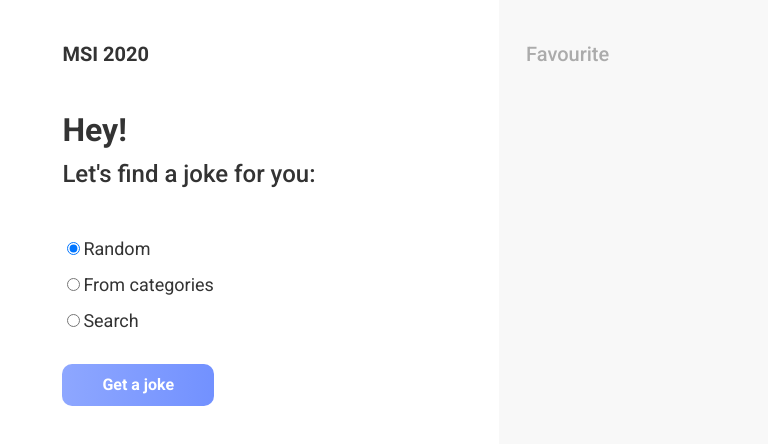
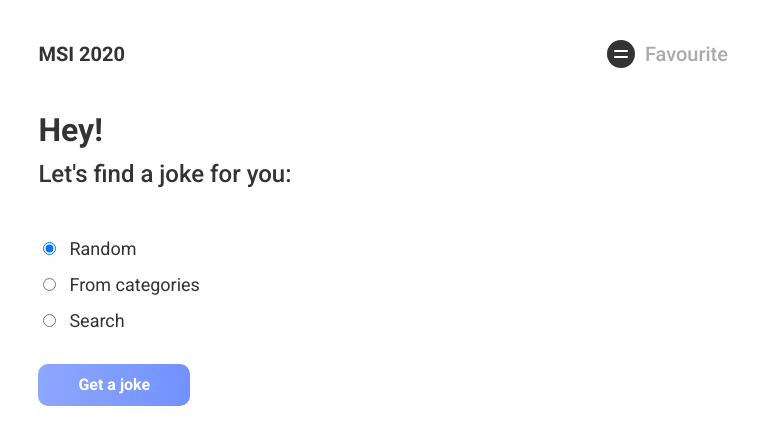
Before and after one commit to GigaGeekKPI/ChuckNorris-app, a React (Create React App) app: page / in a window 768 px wide. Shown: the top 444 px of the page. Built offline with nearby package versions, Linux system fonts and the light colour scheme.

Commit message:
UPDATE: added buuuurger meny

```diff
--- a/public/index.html
+++ b/public/index.html
@@ -22,7 +22,7 @@
       work correctly both with client-side routing and a non-root public URL.
       Learn how to configure a non-root public URL by running `npm run build`.
     -->
-  <title>React App</title>
+  <title>Chuck Norris jokes</title>
   <link href="https://fonts.googleapis.com/css2?family=Roboto:ital,wght@0,400;0,500;0,700;0,900;1,400;1,500;1,700;1,900&display=swap" rel="stylesheet">
   <link href="https://fonts.googleapis.com/icon?family=Material+Icons" rel="stylesheet">
 </head>
--- a/src/App.css
+++ b/src/App.css
@@ -3,7 +3,9 @@
 }
 
 html, body, .App, .App+div {
-  height: 100%
+  min-height: 100vh;
+  height: 100%;
+  position: relative;
 }
 
 .App {
@@ -15,7 +17,7 @@ html, body, .App, .App+div {
   padding-top: 40px;
 }
 
-.aside-container {
+.aside-container, .hidden-aside-container {
   width: 35%;
   background: #F8F8F8;
   padding-top: 40px;
@@ -84,6 +86,10 @@ h1 {
   font-size: 18px;
   line-height: 26px;
   margin-bottom: 10px;
+}
+
+.radio-container span {
+  margin-left: 10px;
 }
 
 .Category {
@@ -249,7 +255,7 @@ input::placeholder {
   color: #333;
 }
 
-.aside-container .joke-container {
+.aside-container .joke-container, .hidden-aside-container .joke-container {
   background: #FFFFFF;
   border: 1px solid #F8F8F8;
   box-sizing: border-box;
@@ -257,3 +263,67 @@ input::placeholder {
   border-radius: 10px;
   padding: 20px;
 }
+
+.aside-container .joke-container label, .hidden-aside-container .joke-container label {
+  display: none;
+}
+
+.hidden-aside-container {
+  display: none;
+}
+
+.burger {
+  margin-top: 40px;
+  display: none;
+  cursor: pointer;
+  position: absolute;
+
+  right: 0;
+}
+
+.burger h2 {
+  font-family: Roboto;
+  font-style: normal;
+  font-weight: 500;
+  font-size: 20px;
+  line-height: 28px;
+  color: #ABABAB;
+  margin: 0 40px 0 10px;
+}
+
+@media (max-width: 768px) and (min-width: 481px) {
+  .burger {
+    display: flex;
+    flex-direction: row-reverse;
+    align-items: flex-start;
+    height: 25px;
+    z-index: 2;
+  }
+  .aside-container {
+    display: none;
+  }
+  .hidden-aside-container {
+    padding-top: 60px;
+    display: block;
+    position: absolute;
+    width: 60%;
+    height: 100%;
+    right: 0;
+    z-index: 1;
+  }
+
+  .dark-side {
+    position: fixed;
+    height: 100vh;
+    width: 100vw;
+    background-color: rgba(0, 0, 0, 0.3);
+    z-index: 0;
+  }
+
+  .main-container {
+    width: 100%;
+  }
+  .main-header, main {
+    width: 90%;
+  }
+}
--- a/src/App.js
+++ b/src/App.js
@@ -2,6 +2,7 @@ import React from 'react';
 import Greeting from './components/Greeting.js';
 import ChooseForm from './components/ChooseForm.js';
 import JokeList from './components/JokeList.js';
+import Burger from './components/Burger.js'
 import './App.css';
 
 // localStorage.removeItem('favourite');
@@ -11,12 +12,14 @@ class App extends React.Component {
     this.state = {
       jokes: [],
       favourite: JSON.parse(localStorage.getItem('favourite') || '[]'),
-      tick: false
+      tick: false,
+      hidden: false
     }
 
     this.addJoke = this.addJoke.bind(this);
     this.addFavourite = this.addFavourite.bind(this);
     this.removeFavourite = this.removeFavourite.bind(this);
+    this.toggle = this.toggle.bind(this);
   }
 
   addJoke(item) {
@@ -30,17 +33,21 @@ class App extends React.Component {
   addFavourite(item) {
     const favourite = this.state.favourite;
     favourite.unshift(item);
-    console.table(this.state.favourite);
     localStorage.setItem('favourite', JSON.stringify(favourite));
     this.setState({
       tick: !this.state.tick
     })
   }
 
+  toggle() {
+    this.setState({
+      hidden: !this.state.hidden
+    });
+  }
+
   removeFavourite(item) {
     const favourite = this.state.favourite;
     const itemIndex = favourite.indexOf(item);
-    console.log(itemIndex);
     favourite.splice(itemIndex, 1);
     localStorage.setItem('favourite', JSON.stringify(favourite));
     this.setState({
@@ -49,6 +56,16 @@ class App extends React.Component {
   }
 
   render() {
+    let aside;
+    let darkSide;
+    if (this.state.hidden) {
+      darkSide = <div className='dark-side' />
+      aside = <div className='hidden-aside-container'>
+        <aside className='Favourite'>
+          <JokeList jokes={this.state.favourite} style={{ color: 'green' }} removeFavourite={this.removeFavourite} />
+        </aside>
+      </div>
+    }
     return (
       <div className='App'>
         <div className='main-container'>
@@ -71,6 +88,9 @@ class App extends React.Component {
             <JokeList jokes={this.state.favourite} style={{ color: 'green' }} removeFavourite={this.removeFavourite} />
           </aside>
         </div>
+        <Burger toggle={this.toggle} hidden={this.state.hidden} />
+        {aside}
+        {darkSide}
       </div>
     );
   }
--- /dev/null
+++ b/src/components/Burger.js
@@ -0,0 +1,31 @@
+import React from 'react'
+
+class Burger extends React.Component {
+    render() {
+        let icon;
+
+        if (!this.props.hidden) {
+            icon = <svg width="28" height="28" viewBox="0 0 28 28" fill="none" xmlns="http://www.w3.org/2000/svg">
+                <circle cx="14" cy="14" r="14" fill="#333333" />
+                <rect x="7" y="16" width="14" height="2" rx="1" fill="white" />
+                <rect x="7" y="10" width="14" height="2" rx="1" fill="white" />
+            </svg>
+        } else {
+            icon = <svg width="28" height="28" viewBox="0 0 28 28" fill="none" xmlns="http://www.w3.org/2000/svg">
+                <circle cx="14" cy="14" r="14" fill="#333333" />
+                <rect width="14.8492" height="2.12131" rx="1.06065" transform="matrix(0.707103 -0.707111 0.707103 0.707111 8 18.5)" fill="white" />
+                <rect width="14.8492" height="2.12131" rx="1.06065" transform="matrix(0.707103 0.707111 -0.707103 0.707111 9.5 8)" fill="white" />
+            </svg>
+        }
+        return (
+            <div className='burger' onClick={this.props.toggle}>
+                <h2>Favourite</h2>
+                <div>
+                    {icon}
+                </div>
+            </div>
+        );
+    }
+}
+
+export default Burger;
--- a/src/components/CategoryList.js
+++ b/src/components/CategoryList.js
@@ -20,7 +20,7 @@ class CategoryList extends React.Component {
     render() {
         return (
             <>
-                {this.state.categories.map(el => <Category category={el} onSelect={this.props.onChange} />)}
+                {this.state.categories.map((el, index) => <Category category={el} onSelect={this.props.onChange} key={index} />)}
             </>
         );
     }
--- a/src/components/Joke.js
+++ b/src/components/Joke.js
@@ -26,7 +26,6 @@ class Joke extends React.Component {
         this.setState({
             joke: this.props.joke
         });
-        console.log(this.props.joke);
     }
 
     render() {
@@ -39,7 +38,7 @@ class Joke extends React.Component {
                     <span className="material-icons" style={{ color: '#FF6767' }}>{shape}</span>
                 </button>
                 <section className='joke-content'>
-                    <p class="message">
+                    <p className="message">
                         <svg width="20" height="19" viewBox="0 0 20 19" fill="none" xmlns="http://www.w3.org/2000/svg">
                             <path d="M17.2504 0H2.74963C1.23352 0 0 1.23328 0 2.74963V11.6238C0 13.1367 1.22815 14.368 2.73987 14.3734V18.4004L8.5271 14.3734H17.2504C18.7665 14.3734 20 13.1399 20 11.6238V2.74963C20 1.23328 18.7665 0 17.2504 0ZM18.8281 11.6238C18.8281 12.4937 18.1204 13.2015 17.2504 13.2015H8.15942L3.91174 16.1573V13.2015H2.74963C1.87964 13.2015 1.17188 12.4937 1.17188 11.6238V2.74963C1.17188 1.87952 1.87964 1.17188 2.74963 1.17188H17.2504C18.1204 1.17188 18.8281 1.87952 18.8281 2.74963V11.6238Z" fill="#ABABAB" />
                             <path d="M5.35291 4.14075H14.6471V5.31262H5.35291V4.14075Z" fill="#ABABAB" />
--- a/src/components/JokeList.js
+++ b/src/components/JokeList.js
@@ -4,7 +4,7 @@ class JokeList extends React.Component {
     render() {
         return (
             <>
-                {this.props.jokes.map(el => <Joke joke={el} addFavourite={this.props.addFavourite} removeFavourite={this.props.removeFavourite} />)}
+                {this.props.jokes.map(el => <Joke joke={el} addFavourite={this.props.addFavourite} removeFavourite={this.props.removeFavourite} key={Math.random()}/>)}
             </>
         );
     }
```
